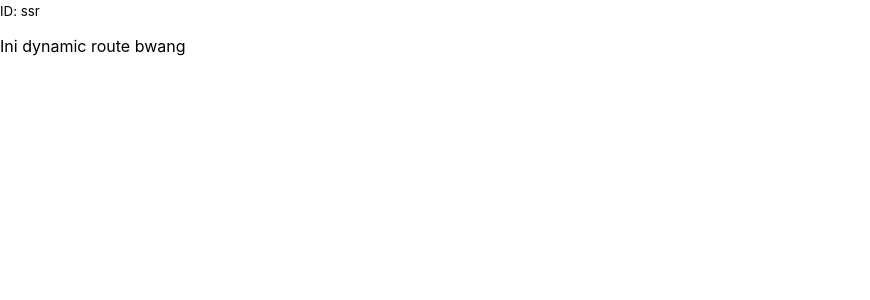
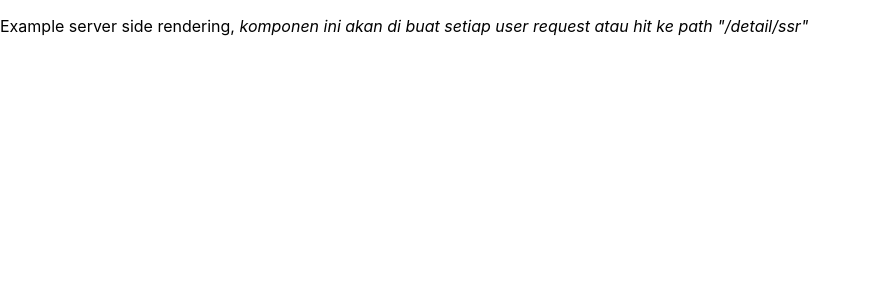
Before and after one commit to QUERY-GANI/learn-next, a Next.js app: page /detail/ssr in a window 1280 px wide. Shown: the top 300 px of the page, without its empty margins (0-870 px from the left). Built offline with nearby package versions, Linux system fonts and the light colour scheme.

Commit message:
learn getServerSideProps & small changes

```diff
--- a/pages/detail/[test].js
+++ b/pages/detail/[test].js
@@ -1,8 +1,13 @@
+// ssg example - static site generation
+
 export default function dynamicRoutes({ id }) {
     return (
         <>
-            <small>ID: { id }</small>
-            <p>Ini dynamic route bwang</p>
+            <p><small>ID: { id }</small><br/>Ini dynamic route bwang</p>
+
+            <script>
+                console.log(`hello world from csr - client side rendering`);
+            </script>
         </>
     )
 }
--- /dev/null
+++ b/pages/detail/ssr.js
@@ -0,0 +1,11 @@
+export default function exampleSSR({ eg }) {
+    return (
+        <>
+            <p>Example server side rendering, <i>{ eg }</i></p>
+        </>
+    )
+}
+
+export function getServerSideProps() {
+    return { props: { eg: "komponen ini akan di buat setiap user request atau hit ke path \"/detail/ssr\"" } }
+}
```
